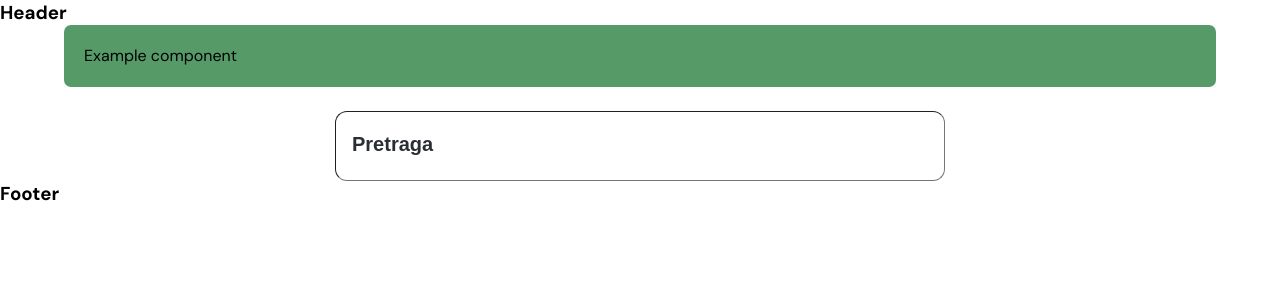
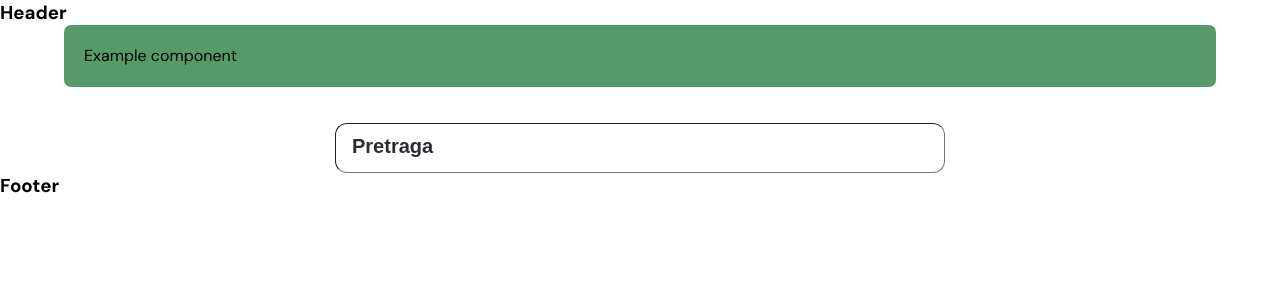
Before and after one commit to vegaitglobal/informisi-zene-website, a React (Create React App) app in the folder zuko-ui/: page / in a window 1280 px wide. Shown: the top 300 px of the page. Built offline with nearby package versions, Linux system fonts and the light colour scheme.

Commit message:
Initial Search post input div

```diff
--- a/zuko-ui/src/components/SearchPostsInput/SearchPostInput.module.scss
+++ b/zuko-ui/src/components/SearchPostsInput/SearchPostInput.module.scss
@@ -2,7 +2,7 @@
     text-align: center;
     font-size: 18px;
     color: #2A2E32;
-    font-weight: bold;
+    font-weight: 600;
     @media only screen and (min-width: 1024px) {
         visibility:hidden;
     }
@@ -12,10 +12,11 @@
     display: block;
     margin-left: auto;
     margin-right: auto;
+    margin-top: 12px;
     width: 100%;
     height: 48px;
     border-width: 0.75px;
-    padding: 10px 16px;
+    padding: 0px 16px;
     gap: 8px;
     @media only screen and (min-width: 1024px) {
         width: 50%;
@@ -24,10 +25,10 @@
 
 .search::placeholder{
     visibility:hidden;
-    color: #2A2E32;
-    font-weight: bold;
     @media only screen and (min-width: 1024px) {
         visibility:visible;
         font-size: 20px;
+        color: #2A2E32;
+        font-weight: 600;
     }
 }
```
